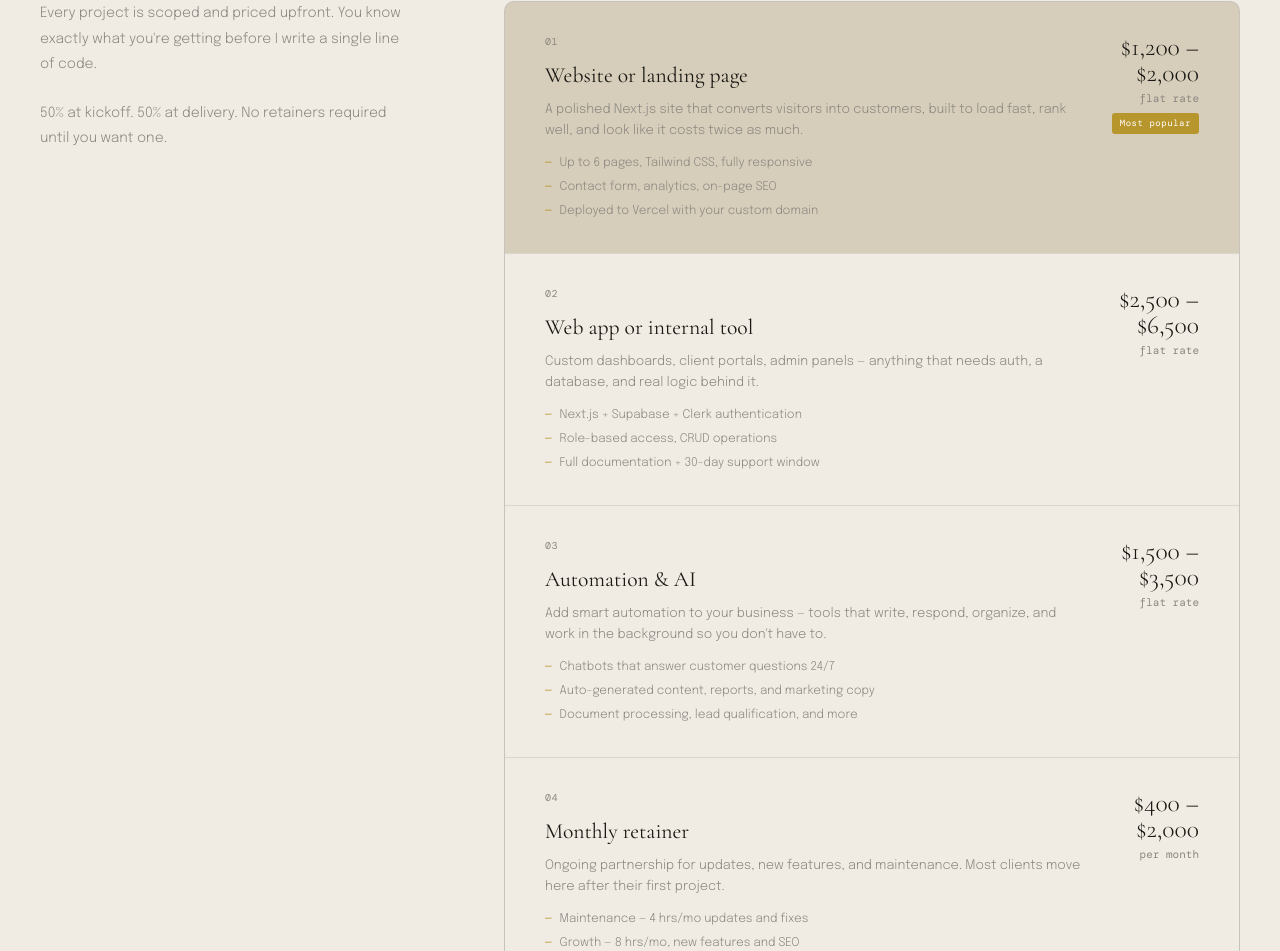
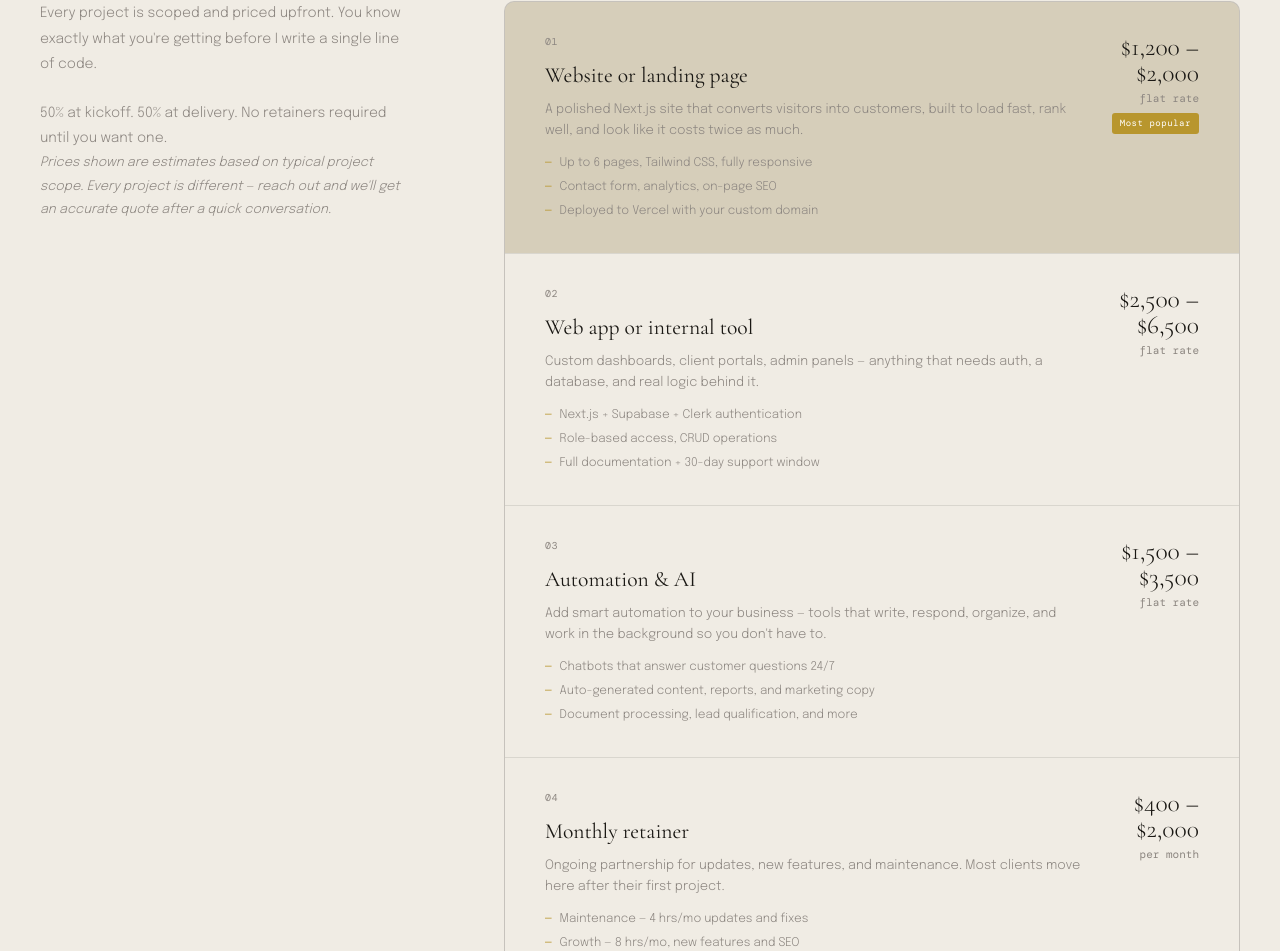
Before and after one commit to nathanlakey/nathan-portfolio, a Next.js app: page / in a window 1280 px wide. Shown: the part 2526-3477 px from the top of the page. Built offline with nearby package versions, Linux system fonts and the light colour scheme.

Commit message:
Add pricing disclaimer paragraph to Services section

```diff
--- a/src/components/Services.tsx
+++ b/src/components/Services.tsx
@@ -91,6 +91,14 @@ export default function Services() {
               fontSize: '14px', color: 'var(--muted)', lineHeight: 1.8, fontWeight: 300,
             }}>
               50% at kickoff. 50% at delivery. No retainers required until you want one.
+            </p>
+            <p style={{
+              fontSize: '13px', color: 'var(--muted)', lineHeight: 1.8,
+              fontWeight: 300, fontStyle: 'italic',
+            }}>
+              Prices shown are estimates based on typical project scope. Every
+              project is different — reach out and we&apos;ll get an accurate quote
+              after a quick conversation.
             </p>
           </div>
 
```
